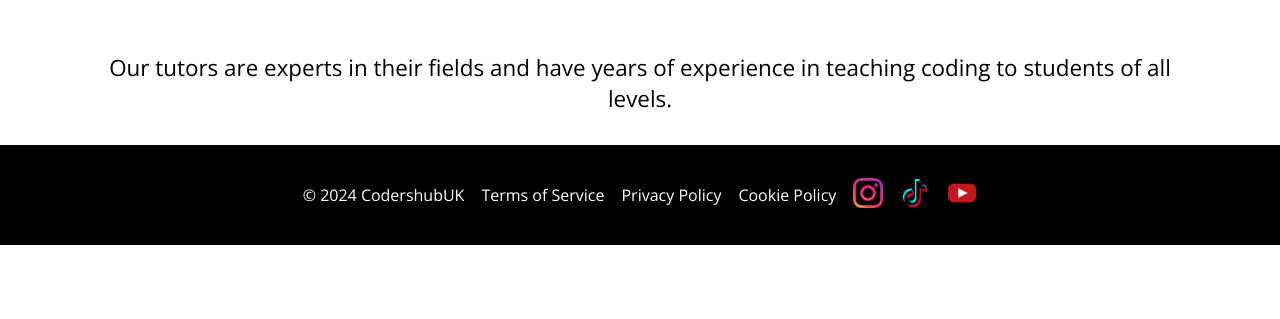
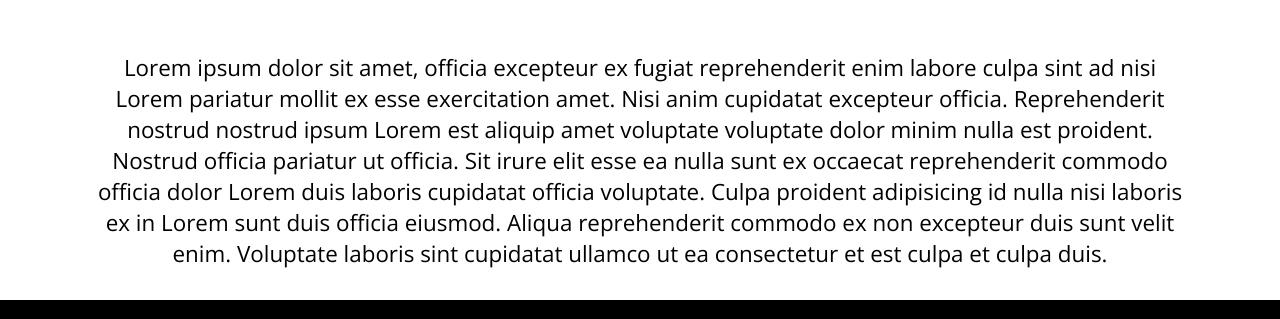
Before and after one commit to Pythonwithsean/CodershubUk, a React (Vite) app in the folder CodershubApp/: page / in a window 1280 px wide. Shown: the part 3063-3382 px from the top of the page. Before the commit the page ends 3308 px from the top, so only its background shows below. Built offline with nearby package versions, Linux system fonts and the light colour scheme.

Commit message:
Changes to footer and paragraph Text

```diff
--- a/CodershubApp/src/App.css
+++ b/CodershubApp/src/App.css
@@ -158,10 +158,11 @@
 
 
 .paragraph{
+  width: 100%;
   font-size: 1.4em;
   margin: 15px auto;
   font-weight: 500px;
-  padding: 0 20px;
+  padding: 0 8px;
   text-align: center;
 
 }
@@ -223,7 +224,6 @@
   height: 30px;
   border: none;
   cursor: pointer;
-  right:0;
 
 }
 
@@ -272,6 +272,15 @@
     height: 30px;
 
   }
+  footer > p{
+    font-size: 12px
+  }
+
+  .footer-logo{
+    width: 20px;
+    height: 20px;
+  }
+
 }
 
 /* Smaller Mobile Devices */
@@ -289,4 +298,8 @@
   .hero-text{
     font-size: 2em;
   }
+ .footer-logo{
+    width: 20px;
+    height: 20px;
+  }
 }
--- a/CodershubApp/src/App.tsx
+++ b/CodershubApp/src/App.tsx
@@ -27,7 +27,7 @@
           <Link to="https://www.tiktok.com/@pythonwithsean">
             <img src="../public/Tiktok.png" className="footer-logo" alt="CodershubUk-Tiktok" />
           </Link>
-          <Link to="https://www.tiktok.com/@pythonwithsean">
+          <Link to="https://www.youtube.com/channel/UCh5L0QwH27DuIfV73l4zEjA">
             <img src="../public/Youtube.png" className="footer-logo" alt="CodershubUk-Tiktok" />
           </Link>
 
--- a/CodershubApp/src/components/Hero.tsx
+++ b/CodershubApp/src/components/Hero.tsx
@@ -159,8 +159,7 @@
         </h1>
         <Box component="section" sx={{ p: 2 }}>
           <p className="paragraph">
-            Our tutors are experts in their fields and have years of experience
-            in teaching coding to students of all levels.
+            Lorem ipsum dolor sit amet, officia excepteur ex fugiat reprehenderit enim labore culpa sint ad nisi Lorem pariatur mollit ex esse exercitation amet. Nisi anim cupidatat excepteur officia. Reprehenderit nostrud nostrud ipsum Lorem est aliquip amet voluptate voluptate dolor minim nulla est proident. Nostrud officia pariatur ut officia. Sit irure elit esse ea nulla sunt ex occaecat reprehenderit commodo officia dolor Lorem duis laboris cupidatat officia voluptate. Culpa proident adipisicing id nulla nisi laboris ex in Lorem sunt duis officia eiusmod. Aliqua reprehenderit commodo ex non excepteur duis sunt velit enim. Voluptate laboris sint cupidatat ullamco ut ea consectetur et est culpa et culpa duis.
           </p>
         </Box>
       </Container>
```
Also changed, not shown: 1 other file (tests, documents, lock files or other folders).
